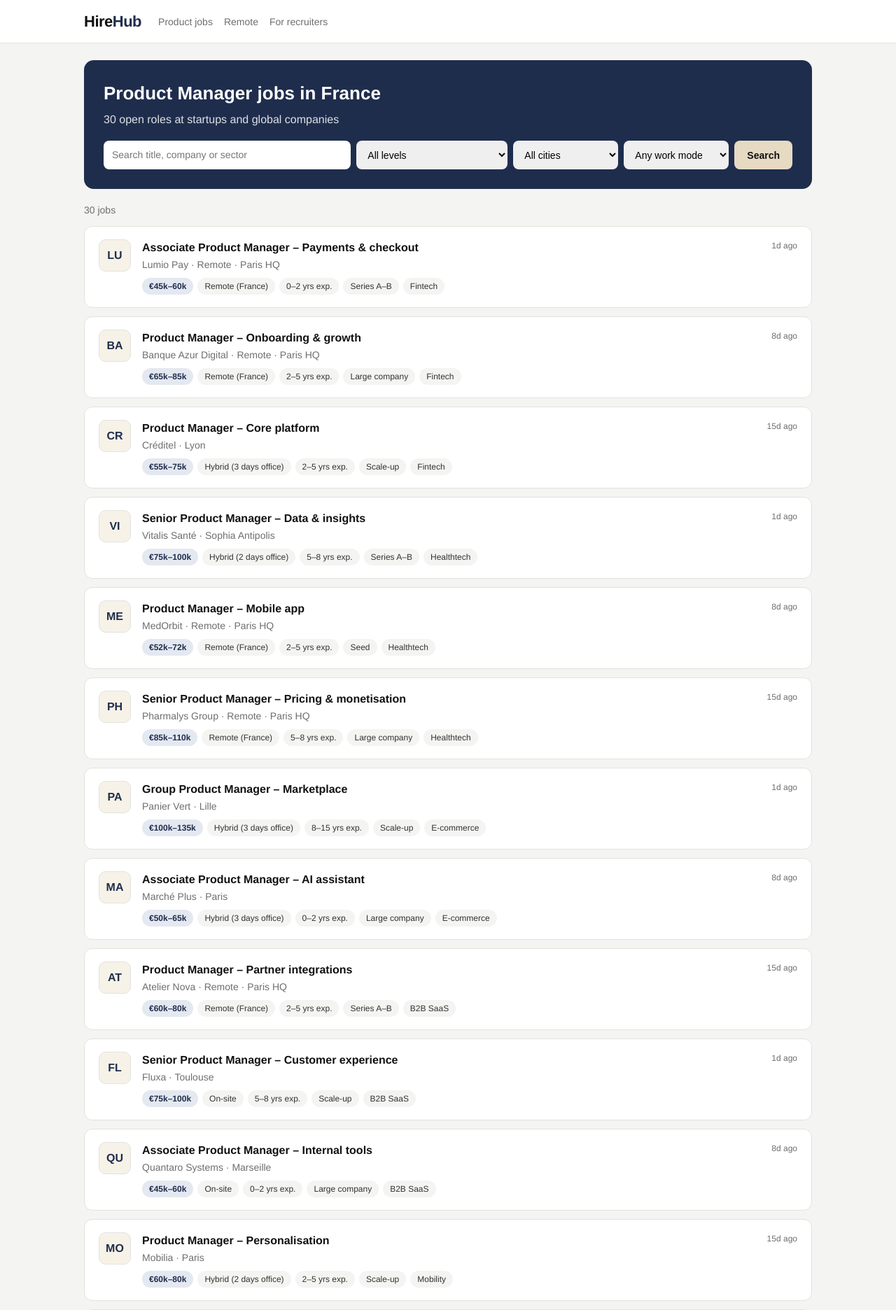
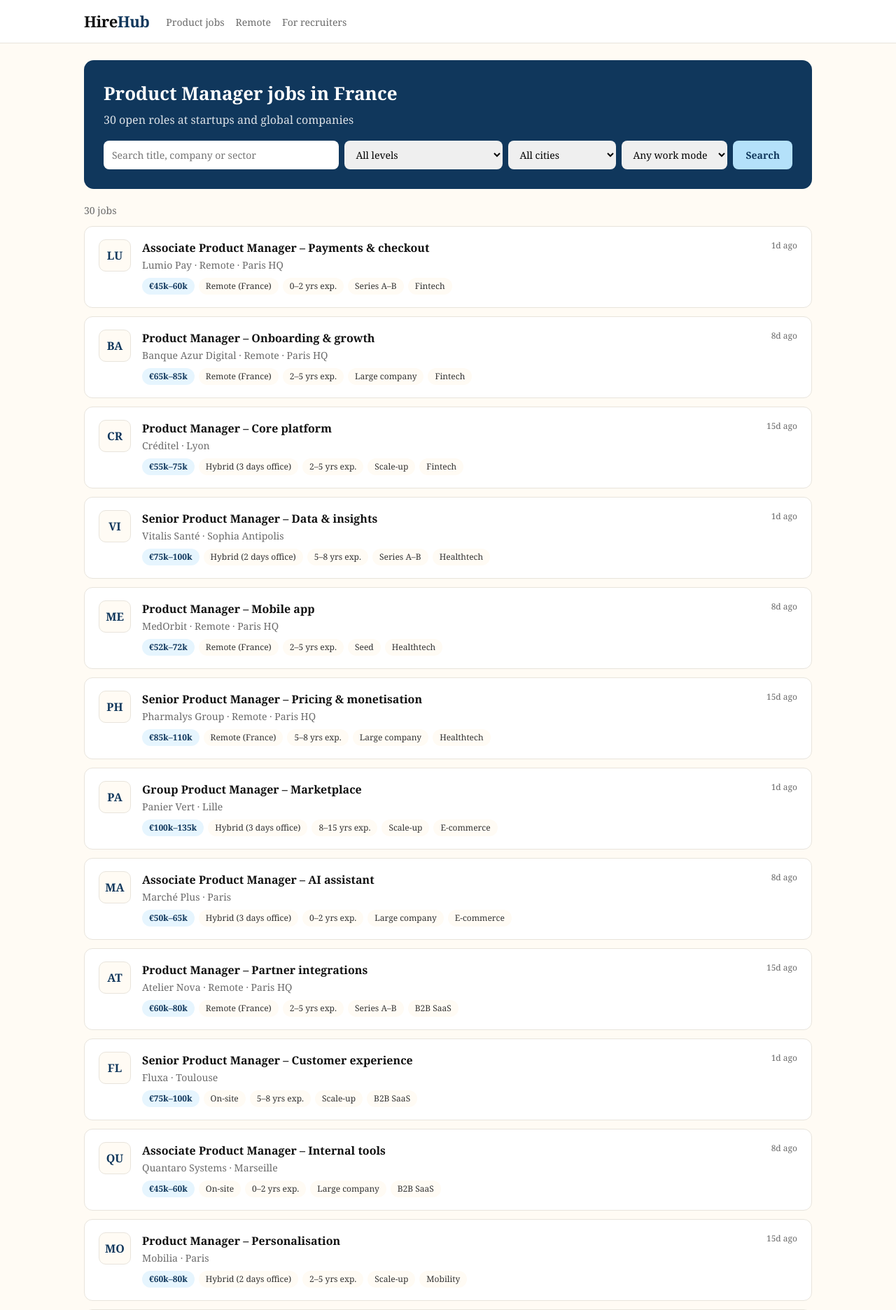
Before and after one commit to rutvikbaxi/speak-to-apply, a FastAPI app: page / in a window 1280 px wide. Shown: the top 1872 px of the page at 70% size. Run offline with FastAPI, Linux system fonts and the light colour scheme.

Commit message:
Iteration 3: serif font and new colour palette
Palette: #10375C, #1E81B0, #B4E1FA, #F1E0C5, #FFFBF4, applied to both apps, the email and the resume PDF.

Co-Authored-By: Claude Opus 5.5 <noreply@anthropic.com>
Claude-Session: https://claude.ai/code/session_01DYTz8CAUCWor3hNuP1J4EH

```diff
--- a/hirehub/app.py
+++ b/hirehub/app.py
@@ -45,15 +45,15 @@ with db() as c:
 
 # ---------------- email ----------------
 def confirmation_html(name, job, app_id):
-    return f"""<div style="font-family:Helvetica,Arial,sans-serif;max-width:560px;margin:auto;color:#111111">
-<div style="background:#1f2d4d;color:#fff;padding:18px 24px;border-radius:10px 10px 0 0;font-size:20px;font-weight:bold">HireHub</div>
+    return f"""<div style="font-family:Georgia,serif;max-width:560px;margin:auto;color:#111111">
+<div style="background:#10375C;color:#fff;padding:18px 24px;border-radius:10px 10px 0 0;font-size:20px;font-weight:bold">HireHub</div>
 <div style="border:1px solid #e2e2df;border-top:0;padding:24px;border-radius:0 0 10px 10px">
 <p>Hi {name.split()[0] if name else 'there'},</p>
 <p>Thanks for applying! We've received your application for:</p>
-<p style="background:#f7f2e7;padding:14px;border-radius:8px"><b>{job['title']}</b><br>{job['company']} · {job['location']}</p>
+<p style="background:#FFFBF4;border:1px solid #F1E0C5;padding:14px;border-radius:8px"><b>{job['title']}</b><br>{job['company']} · {job['location']}</p>
 <p>Application reference: <b>{app_id[:8].upper()}</b></p>
 <p>The {job['company']} hiring team will review your profile. If there's a match, they'll reach out within 2–3 weeks.</p>
-<p style="color:#6e6e6e;font-size:12px;margin-top:28px">HireHub is a demo job portal built for a course project. All companies and jobs are fictional.</p>
+<p style="color:#6b6b6b;font-size:12px;margin-top:28px">HireHub is a demo job portal built for a course project. All companies and jobs are fictional.</p>
 </div></div>"""
 
 
--- a/hirehub/static/style.css
+++ b/hirehub/static/style.css
@@ -1,7 +1,8 @@
-:root{--brand:#1f2d4d;--brand-d:#111111;--ink:#111111;--muted:#6e6e6e;--line:#e2e2df;--bg:#f4f4f2;--card:#fff;--ok:#1f2d4d;--okbg:#e4e8f0;--warn:#5e4a24;--warnbg:#efe5cf;--beige:#e6dac3;--cream:#f7f2e7}
+:root{--brand:#10375C;--brand-d:#1E81B0;--blue:#1E81B0;--sky:#B4E1FA;--ink:#111111;--muted:#6b6b6b;--line:#e8e4dc;--bg:#FFFBF4;--card:#fff;--ok:#10375C;--okbg:#e6f5fe;--warn:#5e4a24;--warnbg:#F1E0C5;--beige:#F1E0C5;--cream:#FFFBF4}
 *{box-sizing:border-box}
-body{margin:0;font-family:"Helvetica Neue",Helvetica,Arial,sans-serif;color:var(--ink);background:var(--bg);line-height:1.5}
-a{color:var(--brand);text-decoration:none}
+body{margin:0;font-family:Georgia,"Iowan Old Style","Times New Roman",serif;color:var(--ink);background:var(--bg);line-height:1.5}
+a{color:var(--blue);text-decoration:none}
+button,input,textarea,select{font-family:inherit}
 header.top{background:#fff;border-bottom:1px solid var(--line)}
 header.top .in{max-width:1080px;margin:auto;padding:14px 20px;display:flex;align-items:center;gap:24px}
 .logo{font-weight:700;font-size:22px;color:var(--ink);letter-spacing:-.5px}
@@ -14,7 +15,7 @@ form.filters{display:flex;gap:8px;flex-wrap:wrap;margin-top:18px}
 form.filters input,form.filters select{padding:10px 12px;border-radius:8px;border:0;font-size:14px;min-width:150px}
 form.filters input{flex:1;min-width:200px}
 .btn{display:inline-block;background:var(--brand);color:#fff;border:0;border-radius:8px;padding:10px 18px;font-weight:600;font-size:14px;cursor:pointer}
-.btn:hover{background:var(--brand-d)}.btn.light{background:var(--beige);color:var(--ink)}.btn.light:hover{background:#fff}
+.btn:hover{background:var(--brand-d)}.btn.light{background:var(--sky);color:var(--brand)}.btn.light:hover{background:#fff}
 .btn.big{padding:14px 28px;font-size:16px}
 .count{color:var(--muted);font-size:14px;margin:6px 0 12px}
 .jobs{display:grid;gap:12px}
@@ -23,7 +24,7 @@ form.filters input{flex:1;min-width:200px}
 .avatar{width:46px;height:46px;border-radius:10px;background:var(--cream);border:1px solid var(--line);color:var(--brand);font-weight:700;display:flex;align-items:center;justify-content:center;flex-shrink:0;font-size:16px}
 .job h3{margin:0 0 2px;font-size:16px}.job .co{color:var(--muted);font-size:14px}
 .tags{display:flex;gap:6px;flex-wrap:wrap;margin-top:8px}
-.tag{background:#f4f4f2;color:#333;border-radius:999px;padding:3px 10px;font-size:12px}
+.tag{background:var(--cream);color:#333;border-radius:999px;padding:3px 10px;font-size:12px}
 .tag.pay{background:var(--okbg);color:var(--ok);font-weight:600}
 .job .when{margin-left:auto;color:var(--muted);font-size:12px;white-space:nowrap}
 .grid2{display:grid;grid-template-columns:1.2fr 1fr;gap:20px;align-items:start}
@@ -37,13 +38,13 @@ input[type=text],input[type=email],input[type=tel],input[type=url],textarea{widt
 textarea{min-height:110px;resize:vertical}
 input:focus,textarea:focus{outline:2px solid var(--okbg);border-color:var(--brand)}
 .prefilled input,.prefilled textarea{background:var(--cream);border-color:var(--beige)}
-.banner{background:var(--warnbg);color:var(--warn);border:1px solid #d8c7a4;border-radius:10px;padding:12px 14px;font-size:14px;margin-bottom:8px}
+.banner{background:var(--warnbg);color:var(--warn);border:1px solid #e3cda6;border-radius:10px;padding:12px 14px;font-size:14px;margin-bottom:8px}
 .banner b{color:var(--ink)}
-.filebox{border:1px dashed var(--line);border-radius:8px;padding:12px;font-size:14px;background:#fafaf8}
+.filebox{border:1px dashed var(--line);border-radius:8px;padding:12px;font-size:14px;background:var(--cream)}
 .success{text-align:center;padding:40px 24px}
 .success .tick{width:64px;height:64px;border-radius:50%;background:var(--okbg);color:var(--ok);font-size:34px;display:flex;align-items:center;justify-content:center;margin:0 auto 12px}
 .pill{display:inline-block;border-radius:999px;padding:2px 10px;font-size:12px;font-weight:600}
-.pill.agent{background:var(--brand);color:#fff}.pill.manual{background:#f4f4f2;color:#333}
+.pill.agent{background:var(--brand);color:#fff}.pill.manual{background:var(--cream);color:#333}
 .pill.sent{background:var(--okbg);color:var(--ok)}.pill.fail{background:#eee;color:#111;border:1px solid #bbb}
 table{width:100%;border-collapse:collapse;font-size:14px;background:#fff}
 th,td{text-align:left;padding:10px;border-bottom:1px solid var(--line);vertical-align:top}
--- a/speak/static/app.js
+++ b/speak/static/app.js
@@ -235,7 +235,7 @@ async function applyTo(b) {
   const email = $("#appemail").value.trim();
   if (!EMAIL_RE.test(email)) { $("#emailnote").innerHTML = `<span class="warn">Add a valid email first. Your confirmation goes there.</span>`; $("#appemail").focus(); return; }
   const win = window.open("", "_blank");  // open synchronously so popup blockers allow it
-  if (win) win.document.write(`<p style="font-family:Helvetica,Arial,sans-serif;padding:40px;color:#6e6e6e">Tailoring your resume and cover note for this job…</p>`);
+  if (win) win.document.write(`<p style="font-family:Georgia,serif;padding:40px;color:#6b6b6b;background:#FFFBF4">Tailoring your resume and cover note for this job…</p>`);
   b.disabled = true; const old = b.innerHTML; b.innerHTML = `<span class="spin" style="border-color:#ffffff66;border-top-color:#fff"></span> Preparing…`;
   try {
     const d = await api("/api/apply", {profile: S.profile, prefs: S.prefs, job_id: b.dataset.apply, email});
--- a/speak/static/index.html
+++ b/speak/static/index.html
@@ -48,7 +48,7 @@
 <div id="building" class="card center"><div class="loading" style="justify-content:center"><div class="spin"></div>Building your resume…</div></div>
 <div class="resume-wrap hidden" id="resumewrap">
  <div>
-  <div class="legend"><span><span class="sw" style="width:20px;height:12px;background:#efe5cf;border-left:3px solid #1f2d4d"></span>Added</span><span><span class="sw" style="width:20px;height:12px;border-bottom:2px solid #c9b48d"></span>Reworded</span>
+  <div class="legend"><span><span class="sw" style="width:20px;height:12px;background:#F1E0C5;border-left:3px solid #10375C"></span>Added</span><span><span class="sw" style="width:20px;height:12px;border-bottom:2px solid #d9bf94"></span>Reworded</span>
    <label class="toggle"><input type="checkbox" id="showchg" checked> Show changes</label></div>
   <div class="paper" id="paper"></div>
  </div>
--- a/speak/templates/resume_simple.html
+++ b/speak/templates/resume_simple.html
@@ -1,8 +1,8 @@
 <style>
-body{font-family:Helvetica,sans-serif;font-size:9.5pt;color:#111111;line-height:1.35}
+body{font-family:serif;font-size:9.5pt;color:#111111;line-height:1.35}
 h1{font-size:20pt;margin:0}
-h2{font-size:9.5pt;color:#1f2d4d;margin-top:12px;margin-bottom:3px;border-bottom:1px solid #e6dac3}
-.head{font-size:11pt;color:#1f2d4d;font-weight:bold}
+h2{font-size:9.5pt;color:#10375C;margin-top:12px;margin-bottom:3px;border-bottom:1px solid #F1E0C5}
+.head{font-size:11pt;color:#10375C;font-weight:bold}
 .contact{color:#6e6e6e;font-size:8.8pt}
 .rd{color:#6e6e6e;font-size:8.8pt;text-align:right}
 .rc{color:#333333}
```
Also changed, not shown: NEXT_ITERATION.md (+3 -3 lines), speak/static/app.css (+17 -16 lines), speak/templates/resume.html (+4 -4 lines).
